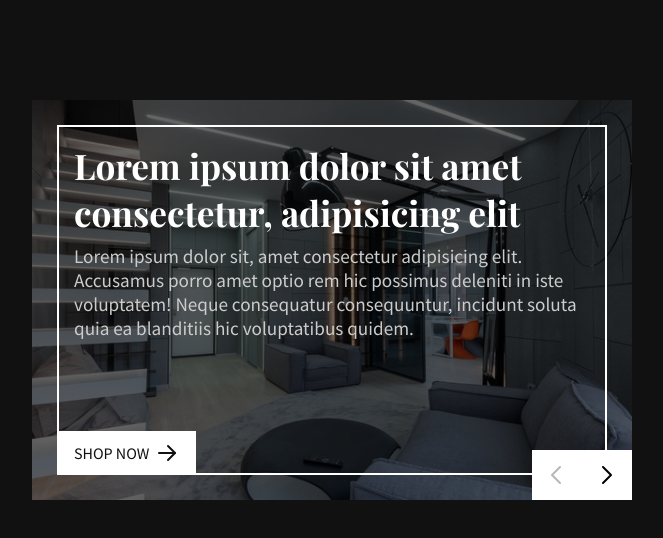
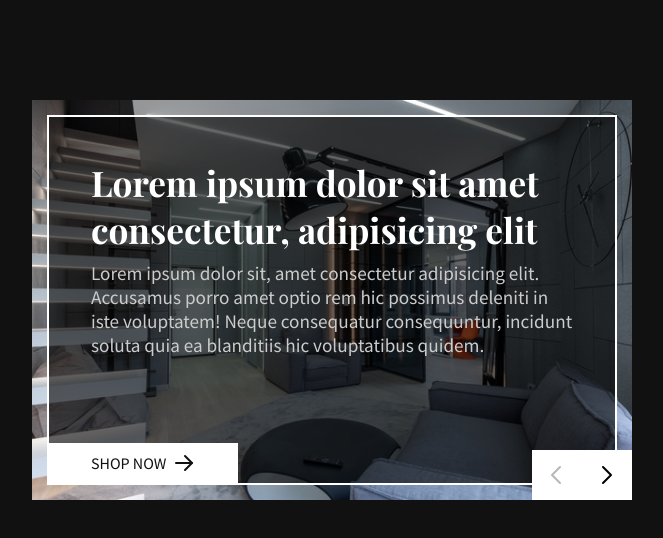
Before and after one commit to legloc/react-carousel-component, a React (Create React App) app: page / in a window 1280 px wide. Shown: the top 538 px of the page, without its empty margins (308-971 px from the left). Built offline with nearby package versions, Linux system fonts and the light colour scheme.

Commit message:
Refactor

```diff
--- a/src/App.sass
+++ b/src/App.sass
@@ -1,12 +1,14 @@
 $bg-color: #111111
-$text-color: #ffffff
+$light-text-color: #ffffff
+$dark-text-color: #111111
+$secondary-text-color: #cccccc
 
 body
   background: $bg-color
   font-family: 'Source Sans Pro', sans-serif
   font-size: 16px
   text-align: center
-  color: $text-color
+  color: $light-text-color
 
   *
     box-sizing: border-box
@@ -17,23 +19,13 @@ body
     margin: 0
 
   a
-    color: $text-color
+    color: $light-text-color
     text-decoration: none
 
 .carousel
   position: relative
   width: 600px
   margin: 0 auto
-
-  &:before
-    position: absolute
-    content: ''
-    border: 2px $text-color solid
-    left: 25px
-    right: 25px
-    top: 25px
-    bottom: 25px
-    z-index: 1
 
   .carousel-wrapper
     overflow: hidden
@@ -57,10 +49,11 @@ body
         .item-content
           position: absolute
           background: rgba(0, 0, 0, .6)
-          top: 0
-          bottom: 0
-          left: 0
-          right: 0
+          border: 2px $light-text-color solid
+          top: 15px
+          bottom: 15px
+          left: 15px
+          right: 15px
           padding: 42px
 
           .item-title
@@ -70,31 +63,24 @@ body
           .item-desc
             font-size: 1.2em
             margin-top: 8px
-            color: #ccc
+            color: $secondary-text-color
 
           .item-link
             position: absolute
-            background: #fff
+            background: $light-text-color
             display: flex
             align-items: center
-            left: 25px
-            bottom: 25px
-            padding: 10px 17px
+            left: 0
+            bottom: 0
+            padding: 8px 42px
 
             .link-title
+              margin-right: 6px
               text-transform: uppercase
-              margin-right: 6px
-              color: #111
+              color: $dark-text-color
 
             .link-icon
-              color: #111
-
-        &:nth-child(1n)
-          background: tomato
-        &:nth-child(2n)
-          background: yellowgreen
-        &:nth-child(3n)
-          background: forestgreen
+              color: $dark-text-color
 
   .carousel-controls
     position: absolute
@@ -106,7 +92,7 @@ body
     .carousel-btn
       width: 50px
       height: 50px
-      background: $text-color
+      background: $light-text-color
       border: none
       border-radius: 0
       padding: 0
--- a/src/components/Carousel.js
+++ b/src/components/Carousel.js
@@ -1,4 +1,6 @@
 import { useState } from 'react'
+import Slide from './Slide'
+import Control from './Control'
 
 import SlideImage1 from '../images/Slide1.jpg'
 import SlideImage2 from '../images/Slide2.jpg'
@@ -23,55 +25,19 @@ const slides = [{
 
 const Carousel = () => {
   const [step, setStep] = useState(0)
-  const itemWidth = 100
-  const itemsCount = slides.length
-
-  const handleNextClick = () => {
-    setStep(step - itemWidth)
-  }
-
-  const handlePrevClick = () => {
-    setStep(step + itemWidth)
-  }
 
   return (
     <div className="carousel">
       <div className="carousel-wrapper">
-        <div className="carousel-track" style={{ transform: `translateX(${ step }%)` }}>
+        <div className="carousel-track" style={{ transform: `translateX(${ -step * 100 }%)` }}>
           { slides.map(slide => (
-            <div key={ slide.id } className="carousel-item">
-              <img className="item-img" src={ slide.image } alt="Slide#1" />
-              <div className="item-content">
-                <h1 className="item-title">{ slide.title }</h1>
-                <p className="item-desc">{ slide.desc }</p>
-                <a className="item-link" href="/">
-                  <span className="link-title">Shop now</span>
-                  <svg className="link-icon" xmlns="http://www.w3.org/2000/svg" width="24" height="24" viewBox="0 0 24 24" fill="none" stroke="currentColor" strokeWidth="2" strokeLinecap="round" strokeLinejoin="round" display="block">
-                    <path d="M4 12h16"/><path d="M13 5l7 7-7 7"/>
-                  </svg>
-                </a>
-              </div>
-            </div>
+            <Slide title={ slide.title } desc={ slide.desc } image={ slide.image } />
           )) }
         </div>
       </div>
       <div className="carousel-controls">
-        <button
-          className="carousel-btn"
-          onClick={ handlePrevClick }
-          disabled={ step === 0 && true }>
-            <svg className="btn-icon" xmlns="http://www.w3.org/2000/svg" width="24" height="24" viewBox="0 0 24 24" fill="none" stroke="currentColor" strokeWidth="2" strokeLinecap="round" strokeLinejoin="round" display="block">
-              <path d="M15 4l-8 8 8 8"/>
-            </svg>
-          </button>
-        <button
-          className="carousel-btn"
-          onClick={ handleNextClick }
-          disabled={ step === (itemsCount - 1) * -100 }>
-            <svg className="btn-icon" xmlns="http://www.w3.org/2000/svg" width="24" height="24" viewBox="0 0 24 24" fill="none" stroke="currentColor" strokeWidth="2" strokeLinecap="round" strokeLinejoin="round" display="block">
-              <path d="M8 4l8 8-8 8"/>
-            </svg>
-          </button>
+        <Control direction="prev" onClick={ () => setStep(step - 1) } disabled={ step === 0 } />
+        <Control direction="next" onClick={ () => setStep(step + 1) } disabled={ step === slides.length - 1 } />
       </div>
     </div>
   )
--- /dev/null
+++ b/src/components/Control.js
@@ -0,0 +1,19 @@
+const PrevIcon = () => (
+  <svg className="btn-icon" xmlns="http://www.w3.org/2000/svg" width="24" height="24" viewBox="0 0 24 24" fill="none" stroke="currentColor" strokeWidth="2" strokeLinecap="round" strokeLinejoin="round" display="block">
+    <path d="M15 4l-8 8 8 8"/>
+  </svg>
+)
+
+const NextIcon = () => (
+  <svg className="btn-icon" xmlns="http://www.w3.org/2000/svg" width="24" height="24" viewBox="0 0 24 24" fill="none" stroke="currentColor" strokeWidth="2" strokeLinecap="round" strokeLinejoin="round" display="block">
+    <path d="M8 4l8 8-8 8"/>
+  </svg>
+)
+
+const Control = ({ direction, onClick, disabled }) => (
+  <button className="carousel-btn" onClick={ onClick } disabled={ disabled }>
+    { direction === 'prev' ? <PrevIcon /> : <NextIcon /> }
+  </button>
+)
+
+export default Control
--- /dev/null
+++ b/src/components/Slide.js
@@ -0,0 +1,17 @@
+const Slide = ({ title, desc, image }) => (
+  <div className="carousel-item">
+    <img className="item-img" src={ image } alt="Slide#1" />
+    <div className="item-content">
+      <h1 className="item-title">{ title }</h1>
+      <p className="item-desc">{ desc }</p>
+      <a className="item-link" href="/">
+        <span className="link-title">Shop now</span>
+        <svg className="link-icon" xmlns="http://www.w3.org/2000/svg" width="24" height="24" viewBox="0 0 24 24" fill="none" stroke="currentColor" strokeWidth="2" strokeLinecap="round" strokeLinejoin="round" display="block">
+          <path d="M4 12h16"/><path d="M13 5l7 7-7 7"/>
+        </svg>
+      </a>
+    </div>
+  </div>
+)
+
+export default Slide
```
